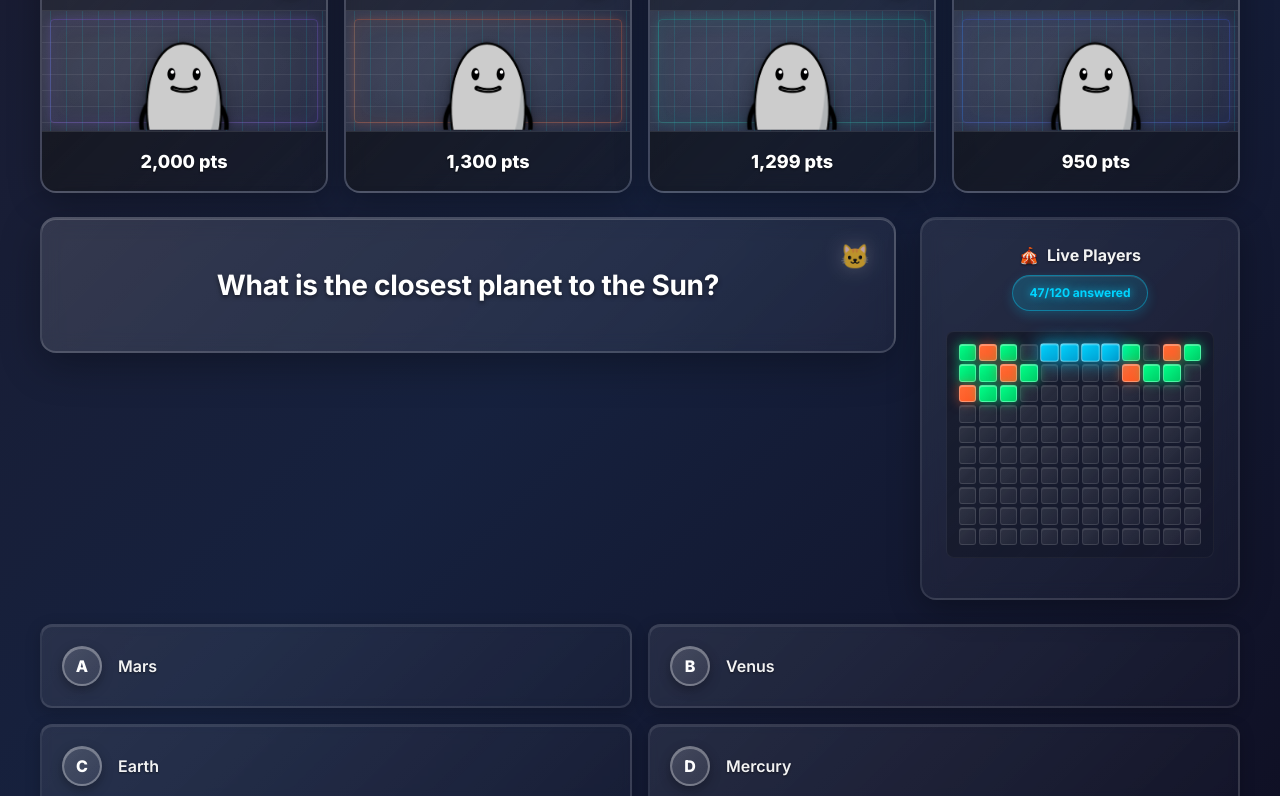
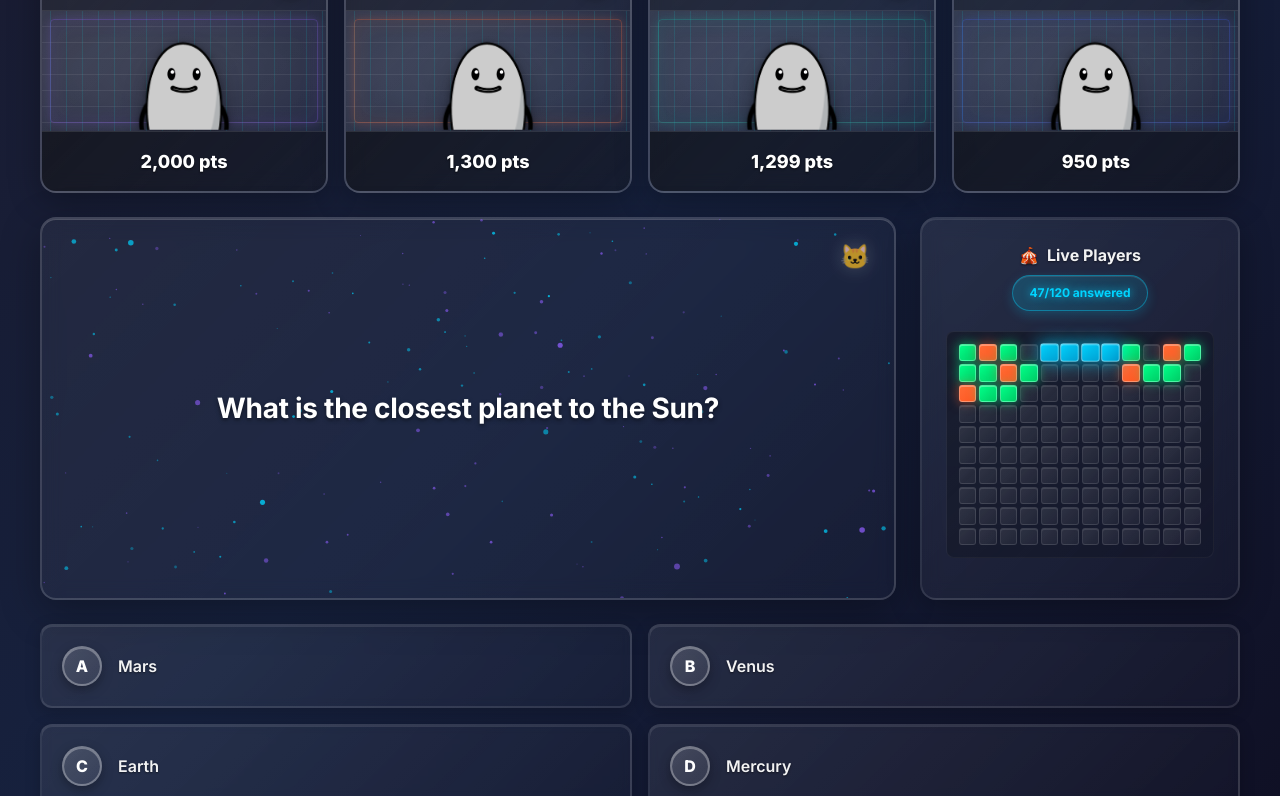
Before and after one commit to doctafaustus/completely-absurd-trivia-3, a React (Vite) app in the folder client/: page / in a window 1280 px wide. Shown: the part 381-1177 px from the top of the page. Built offline with nearby package versions, Linux system fonts and the light colour scheme.

Commit message:
Add question panel bg

```diff
--- a/client/package.json
+++ b/client/package.json
@@ -22,7 +22,7 @@
     "eslint-plugin-react-hooks": "^5.2.0",
     "eslint-plugin-react-refresh": "^0.4.19",
     "globals": "^16.0.0",
-    "sass-embedded": "^1.89.2",
+    "sass": "1.79",
     "vite": "^6.3.5"
   }
 }
--- /dev/null
+++ b/client/src/components/ParticleCanvas.jsx
@@ -0,0 +1,127 @@
+import React, { useEffect, useRef } from 'react';
+
+const ParticleCanvas = ({
+  particleCount = 160,
+  speed = 0.13,
+  colors = [
+    'rgba(0,212,255,0.6)',
+    'rgba(139,92,246,0.5)',
+    'rgba(0,212,255,0.4)',
+    'rgba(139,92,246,0.4)',
+  ],
+}) => {
+  const canvasRef = useRef(null);
+  const animationRef = useRef(null);
+  const particlesRef = useRef([]);
+  const timeRef = useRef(0);
+
+  useEffect(() => {
+    const canvas = canvasRef.current;
+    if (!canvas) return;
+
+    const ctx = canvas.getContext('2d');
+    let particles = particlesRef.current;
+
+    const resizeCanvas = () => {
+      canvas.width = canvas.offsetWidth;
+      canvas.height = canvas.offsetHeight;
+    };
+
+    const createParticles = (count) => {
+      particles.length = 0; // Clear existing particles
+
+      for (let i = 0; i < count; i++) {
+        // Create mix of small and larger particles
+        const isLargeParticle = Math.random() < 0.3; // 30% chance for larger particles
+        const radius = isLargeParticle
+          ? Math.random() * 1.2 + 1.8 // Large: 1.8 to 3px
+          : Math.random() * 0.8 + 0.8; // Small: 0.8 to 1.6px
+
+        particles.push({
+          x: Math.random() * canvas.width,
+          y: Math.random() * canvas.height,
+          radius: radius,
+          speedX: (Math.random() - 0.5) * speed,
+          speedY: (Math.random() - 0.5) * speed,
+          color: colors[Math.floor(Math.random() * colors.length)],
+          opacity: Math.random() * 0.3 + 0.5, // 0.5 to 0.8
+          pulseSpeed: Math.random() * 0.01 + 0.005,
+          pulseOffset: Math.random() * Math.PI * 2,
+        });
+      }
+    };
+
+    const animate = () => {
+      ctx.clearRect(0, 0, canvas.width, canvas.height);
+      timeRef.current += 0.016; // ~60fps timing
+
+      for (let p of particles) {
+        // Add subtle pulsing
+        const pulse =
+          Math.sin(timeRef.current * p.pulseSpeed + p.pulseOffset) * 0.2 + 0.8;
+
+        ctx.beginPath();
+        ctx.arc(p.x, p.y, p.radius * pulse, 0, Math.PI * 2);
+
+        // Extract rgba values and apply pulse to opacity
+        const baseOpacity = p.opacity * pulse;
+        const colorWithOpacity = p.color.replace(
+          /[\d\.]+\)$/g,
+          baseOpacity + ')'
+        );
+        ctx.fillStyle = colorWithOpacity;
+        ctx.fill();
+
+        // Move particles
+        p.x += p.speedX;
+        p.y += p.speedY;
+
+        // Seamless wrapping - no gaps!
+        if (p.x < -p.radius) p.x = canvas.width + p.radius;
+        if (p.x > canvas.width + p.radius) p.x = -p.radius;
+        if (p.y < -p.radius) p.y = canvas.height + p.radius;
+        if (p.y > canvas.height + p.radius) p.y = -p.radius;
+      }
+
+      animationRef.current = requestAnimationFrame(animate);
+    };
+
+    // Initialize
+    resizeCanvas();
+    createParticles(particleCount);
+    animate();
+
+    // Handle resize
+    const handleResize = () => {
+      resizeCanvas();
+      createParticles(particleCount);
+    };
+
+    window.addEventListener('resize', handleResize);
+
+    // Cleanup
+    return () => {
+      window.removeEventListener('resize', handleResize);
+      if (animationRef.current) {
+        cancelAnimationFrame(animationRef.current);
+      }
+    };
+  }, []);
+
+  return (
+    <canvas
+      ref={canvasRef}
+      style={{
+        position: 'absolute',
+        top: 0,
+        left: 0,
+        width: '100%',
+        height: '100%',
+        zIndex: 0,
+        pointerEvents: 'none',
+      }}
+    />
+  );
+};
+
+export default ParticleCanvas;
--- /dev/null
+++ b/client/src/components/QuestionPanel.scss
@@ -0,0 +1,48 @@
+.question-section {
+  background: linear-gradient(
+    135deg,
+    rgba(255, 255, 255, 0.05),
+    rgba(255, 255, 255, 0.02)
+  );
+  border: 2px solid rgba(255, 255, 255, 0.15);
+  border-radius: 16px;
+  padding: 48px 40px;
+  box-shadow: 0 12px 40px rgba(0, 0, 0, 0.3),
+    inset 0 1px 0 rgba(255, 255, 255, 0.2);
+  position: relative;
+  backdrop-filter: blur(10px);
+
+  // Add flexbox to center content vertically
+  display: flex;
+  align-items: center;
+  justify-content: center;
+  min-height: 100%; // Ensure it takes full height
+  overflow: hidden; // Important: clips the particle canvas
+}
+
+.question-text {
+  font-size: 28px;
+  font-weight: 700;
+  color: white;
+  text-align: center;
+  line-height: 1.3;
+  letter-spacing: -0.01em;
+  text-shadow: 0 2px 4px rgba(0, 0, 0, 0.5);
+  margin: 0;
+  position: relative; // Ensure text appears above particles
+  z-index: 2;
+}
+
+.question-hidden {
+  opacity: 0; // Hide the text but preserve the space
+}
+
+.cat-mascot {
+  position: absolute;
+  top: 20px;
+  right: 24px;
+  font-size: 24px;
+  opacity: 0.7;
+  filter: drop-shadow(0 0 10px rgba(255, 255, 255, 0.3));
+  z-index: 10;
+}
--- a/client/src/components/TriviaGame.jsx
+++ b/client/src/components/TriviaGame.jsx
@@ -1,5 +1,6 @@
 import React, { useState, useEffect } from 'react';
 import './TriviaGame.scss';
+import ParticleCanvas from './ParticleCanvas';
 
 const TriviaGame = () => {
   const [selectedAnswer, setSelectedAnswer] = useState(null);
@@ -198,6 +199,7 @@ const TriviaGame = () => {
 
         <div className="main-content">
           <div className="question-section">
+            <ParticleCanvas particleCount={160} speed={0.13} key="particles" />
             <div className="cat-mascot">🐱</div>
             <div className="question-text">
               <span className="question-visible">{displayedText}</span>
--- a/client/src/components/TriviaGame.scss
+++ b/client/src/components/TriviaGame.scss
@@ -1,4 +1,5 @@
 @import url('https://fonts.googleapis.com/css2?family=Inter:wght@400;500;600;700;800&display=swap');
+@import './QuestionPanel.scss';
 
 * {
   margin: 0;
@@ -158,12 +159,6 @@
     --accent-color: #4361ee;
     --accent-gradient: linear-gradient(90deg, #4361ee, #3742fa);
     --accent-color-rgb: 67, 97, 238;
-  }
-
-  &:hover {
-    transform: translateY(-4px);
-    box-shadow: 0 15px 40px rgba(0, 0, 0, 0.4),
-      inset 0 1px 0 rgba(255, 255, 255, 0.3), 0 0 20px var(--accent-color);
   }
 }
 
@@ -409,36 +404,7 @@
   display: grid;
   grid-template-columns: 1fr 320px;
   gap: 24px;
-  align-items: start;
-}
-
-.question-section {
-  background: linear-gradient(
-    135deg,
-    rgba(255, 255, 255, 0.12),
-    rgba(255, 255, 255, 0.04)
-  );
-  border: 2px solid rgba(255, 255, 255, 0.15);
-  border-radius: 16px;
-  padding: 48px 40px;
-  box-shadow: 0 12px 40px rgba(0, 0, 0, 0.3),
-    inset 0 1px 0 rgba(255, 255, 255, 0.2);
-  position: relative;
-  backdrop-filter: blur(10px);
-}
-
-.question-text {
-  font-size: 28px;
-  font-weight: 700;
-  color: white;
-  text-align: center;
-  line-height: 1.3;
-  letter-spacing: -0.01em;
-  text-shadow: 0 2px 4px rgba(0, 0, 0, 0.5);
-}
-
-.question-hidden {
-  opacity: 0; // Hide the text but preserve the space
+  align-items: stretch;
 }
 
 .cat-mascot {
```
Also changed, not shown: 1 other file (tests, documents, lock files or other folders).
